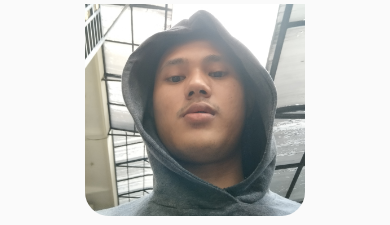
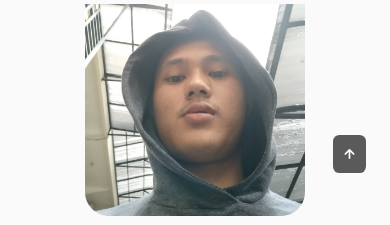
Before and after one commit to betsky2112/ma-port, a React (Vite) app: page / in a window 390 px wide. Shown: the part 840-1065 px from the top of the page. Built offline with nearby package versions, Linux system fonts and the light colour scheme.

Commit message:
Add scrolltop

```diff
--- a/src/App.jsx
+++ b/src/App.jsx
@@ -10,6 +10,7 @@ import Qualification from './components/qualification/Qualification'
 import Testimonials from './components/testimonials/Testimonials'
 import Contact from './components/contact/Contact'
 import Footer from './components/footer/Footer'
+import ScrollTop from './components/scrolltop/ScrollTop'
 
 const App = () => {
 	return (
@@ -23,8 +24,9 @@ const App = () => {
 				<Qualification />
 				<Testimonials />
 				<Contact />
-				<Footer />
 			</main>
+			<Footer />
+			<ScrollTop />
 		</>
 	)
 }
--- /dev/null
+++ b/src/components/scrolltop/ScrollTop.css
@@ -0,0 +1,49 @@
+.scrolltop {
+    position: fixed;
+    right: 2.5rem;
+    bottom: -20%;
+    padding: 0.3rem 0.5rem;
+    opacity: 0.8;
+    background-color: var(--title-color);
+    border-radius: 0.4rem;
+    z-index: var(--z-tooltip);
+    transition: 0.4s;
+}
+
+.scrolltop:hover {
+    background-color: var(--title-color-dark);
+}
+
+.scrolltop__icon {
+    font-size: 1.5rem;
+    color: var(--container-color);
+}
+
+/* Show Scroll Top */
+.show-scroll {
+    bottom: 3rem;
+}
+
+/* Media Queries */
+@media screen and (max-width: 992px) {
+    .scrolltop {
+        right: 1.5rem;
+        padding: 0.25rem 0.4rem;
+    }
+
+    .scrolltop__icon {
+        font-size: 1.25rem;
+    }
+}
+
+@media screen and (max-width: 768px) {
+    .show-scroll {
+        bottom: 4rem;
+    }
+}
+
+@media screen and (max-width: 350px) {
+    .scrolltop {
+        right: 1.5rem;
+    }
+}
--- /dev/null
+++ b/src/components/scrolltop/ScrollTop.jsx
@@ -0,0 +1,23 @@
+/* eslint-disable no-unused-vars */
+import React from 'react'
+import './ScrollTop.css'
+
+const ScrollTop = () => {
+	window.addEventListener('scroll', function () {
+		const scrolltop = document.querySelector('.scrolltop')
+		if (this.scrollY >= 560) {
+			scrolltop.classList.add('show-scroll')
+		} else scrolltop.classList.remove('show-scroll')
+	})
+	return (
+		<a
+			href="#home"
+			className="scrolltop"
+			onClick={() => window.scrollTo({top: 0, behavior: 'smooth'})}
+		>
+			<i className="uil uil-arrow-up scrolltop__icon"></i>
+		</a>
+	)
+}
+
+export default ScrollTop
```
